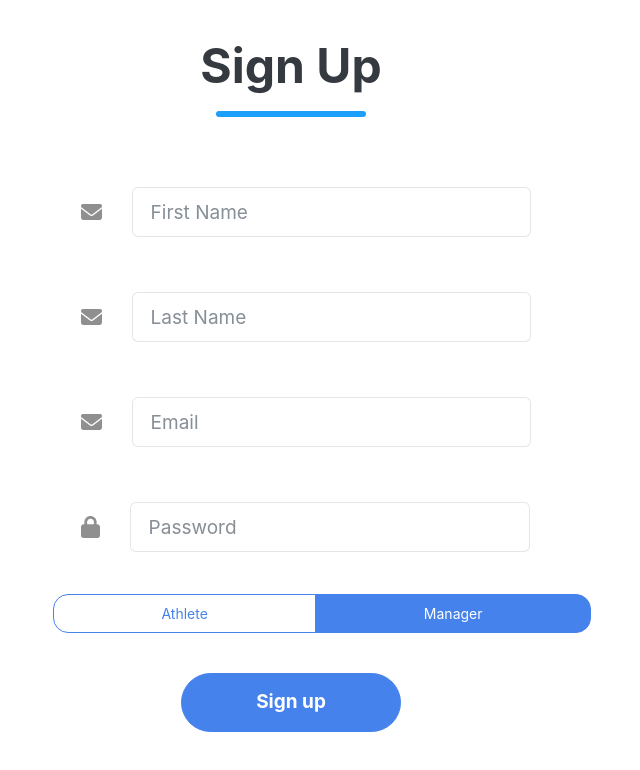
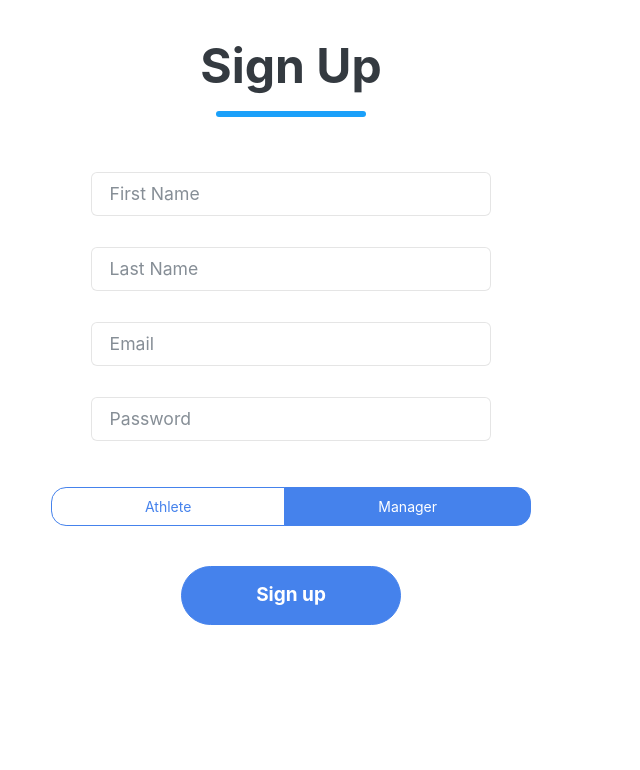
Before and after one commit to zaidsaeed/CAManager-FE, a React (Create React App) app: page /signup in a window 1280 px wide. Shown: the top 770 px of the page, without its empty margins (349-989 px from the left). Built offline with nearby package versions, Linux system fonts and the light colour scheme.

Commit message:
completed sign up page logic, need to check why I am getting a CORS error

```diff
--- a/src/components/LogIn.css
+++ b/src/components/LogIn.css
@@ -39,11 +39,9 @@
     flex-direction: column;
     align-items: center;
     margin: 0px auto;
-    width: 480px;
-    height: 80px;
+    width: 400px;
+    height: 50px;
     border-radius: 6px;
-    height: 50px;
-    width: 400px;
     font-size: 19px;
 }
 
--- a/src/components/Signup.css
+++ b/src/components/Signup.css
@@ -36,26 +36,18 @@
 
 .su-input {
     display: flex;
+    flex-direction: column;
     align-items: center;
-    margin: auto;
-    width: 480px;
-    height: 80px;
+    margin: 0px auto;
+    width: 400px;
+    height: 50px;
     border-radius: 6px;
-}
-
-.su-input img {
-    margin: 0px 30px;
-}
-
-.su-input input {
-    height: 50px;
-    width: 400px;
     font-size: 19px;
 }
 
 .su-btn-group {
-    padding-left: 62px;
-    margin-top: 27px;
+    margin: 40px auto 0px auto;
+    width: 480px;
     color: #797979;
     font-size: 18px;
 }
--- a/src/components/Signup.tsx
+++ b/src/components/Signup.tsx
@@ -3,12 +3,10 @@ import { useNavigate } from "react-router-dom";
 import './Signup.css';
 import axios from 'axios';
 
-
-const email_icon = require("./Assets/email.png");
-const password_icon = require("./Assets/password.png");
-
 const ACCOUNT_TYPE_MANAGER = "MANAGER";
 const ACCOUNT_TYPE_ATHLETE = "ATHLETE";
+
+const API_URL = "https://camanager.onrender.com";
 
 const SignUp = () => {
     const navigate = useNavigate();
@@ -17,21 +15,48 @@ const SignUp = () => {
     const [email, setEmail] = useState("");
     const [password, setPassword] = useState("");
     const [accountType, setAccountType] = useState(ACCOUNT_TYPE_MANAGER);
+    const [error, setError] = useState("");
+
+
+    const placeErrorOnInputs = (errorMessage: string): void => {
+        setError(errorMessage);
+        const inputs = document.getElementsByClassName("form-control");
+        for (var i = 0; i < inputs.length; i++) {
+            const input = inputs[i];
+            input.classList.add("is-invalid");
+        }
+    };
 
     const signUp = async (): Promise<void> => {
-        console.log(firstName);
-        console.log(lastName);
-        console.log(email);
-        console.log(password);
-        console.log(accountType);
+        const requestBody = {
+            firstName: firstName,
+            lastName: lastName,
+            email: email,
+            password: password
+        };
 
-        // await axios.get(`${API_URL}/api/v1/users/${email}`)
-        //     .then(res => {
-        //         console.log("res", res);
-        //         return navigate("/home");
-        //     }).catch(err => {
-        //         console.log("err", err);
-        //     });
+        let axiosConfig = {
+            headers: {
+                'Content-Type': 'application/json;charset=UTF-8',
+                "Access-Control-Allow-Origin": "*",
+            }
+        };
+
+        if (accountType === ACCOUNT_TYPE_ATHLETE) {
+            await axios.post(`${API_URL}/api/v1/athletes/`, requestBody, axiosConfig)
+                .then(res => {
+                    return navigate("/home");
+                }).catch(err => {
+                    placeErrorOnInputs(err.response.data)
+                });
+        } else {
+            await axios.post(`${API_URL}/api/v1/managers/`, requestBody, axiosConfig)
+                .then(res => {
+                    return navigate("/home");
+                }).catch(err => {
+                    placeErrorOnInputs(err.response.data)
+                });
+        }
     }
 
     return (
@@ -43,22 +68,18 @@ const SignUp = () => {
 
             <div className="su-inputs">
                 <div className="su-input">
-                    <img src={email_icon} alt="" />
                     <input className="form-control" type="text" placeholder='First Name' onChange={(e) => setFirstName(e.target.value)} value={firstName}/>
                 </div>
 
                 <div className="su-input">
-                    <img src={email_icon} alt="" />
                     <input className="form-control" type="text" placeholder='Last Name' onChange={(e) => setLastName(e.target.value)} value={lastName}/>
                 </div>
 
                 <div className="su-input">
-                    <img src={email_icon} alt="" />
                     <input className="form-control" type="email" placeholder='Email' onChange={(e) => setEmail(e.target.value)} value={email}/>
                 </div>
 
                 <div className="su-input">
-                    <img src={password_icon} alt="" />
                     <input className="form-control" type="password" placeholder='Password' onChange={(e) => setPassword(e.target.value)} value={password}/>
                 </div>
             </div>
```
